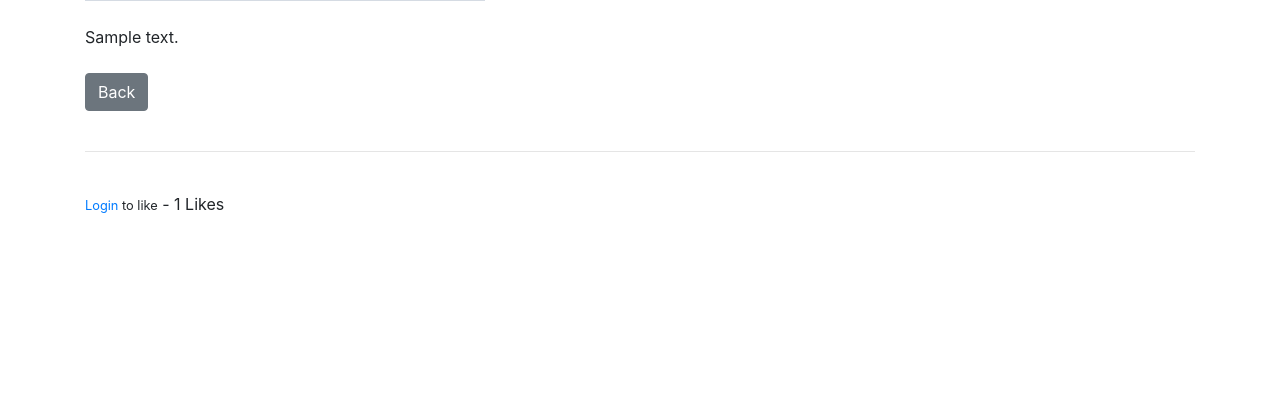
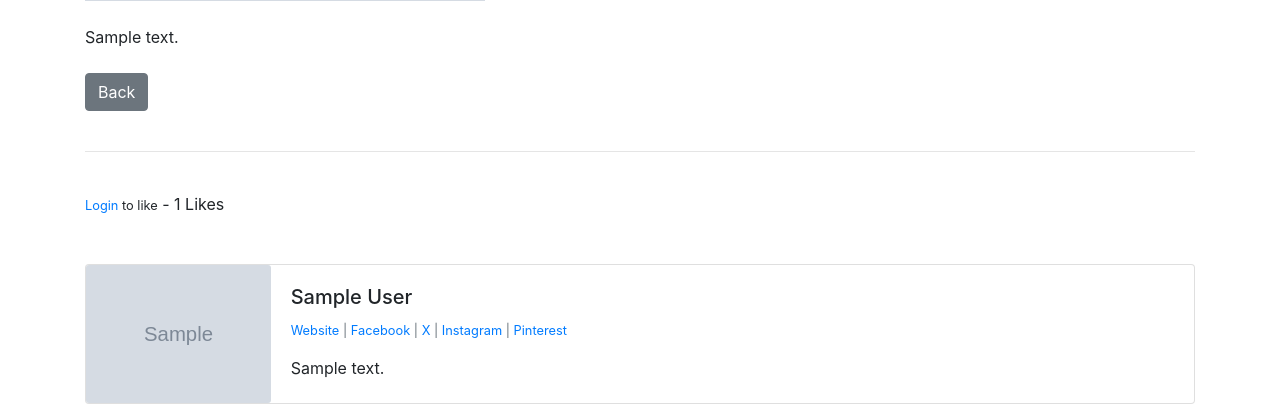
Before and after one commit to webQbe/django_simpleblog, a Django app: page /article/1 in a window 1280 px wide. Shown: the part 516-936 px from the top of the page. Before the commit the page ends 729 px from the top, so only its background shows below. Run offline with Django 5.2, Linux system fonts and the light colour scheme; tables that the repository leaves empty hold one stand-in row (values such as "Sample post"); grey boxes marked "Sample" are stand-in pictures; some libraries are stand-ins or nearby versions.

Commit message:
added profile picture and social media links to posts

```diff
--- a/myblog/blog/models.py
+++ b/myblog/blog/models.py
@@ -19,6 +19,12 @@ class Category(models.Model):
 class Profile(models.Model):
     user = models.OneToOneField(User, null=True, on_delete=models.CASCADE)
     bio = models.TextField()
+    profile_pic = models.ImageField(null=True, blank=True, upload_to="images/profile/")
+    website_url = models.CharField(max_length=255, null=True, blank=True)
+    facebook_url = models.CharField(max_length=255, null=True, blank=True)
+    twitter_url = models.CharField(max_length=255, null=True, blank=True)
+    instagram_url = models.CharField(max_length=255, null=True, blank=True)
+    pinterest_url = models.CharField(max_length=255, null=True, blank=True)
 
     def __str__(self):
         return str(self.user)
--- a/myblog/blog/templates/article_details.html
+++ b/myblog/blog/templates/article_details.html
@@ -44,5 +44,49 @@
   {% endif %}
   - {{ total_likes }} Likes
 </form>
+<br><br>
 
+<div class="card mb-3">
+  <div class="row no-gutters">
+    <div class="col-md-2">
+      <img src="{{ post.author.profile.profile_pic.url }}" class="card-img" alt="...">
+    </div>
+    <div class="col-md-10">
+      <div class="card-body">
+        <h5 class="card-title">
+          {{ post.author.first_name }}
+          {{ post.author.last_name }}
+        </h5>
+        <p class="small text-muted">
+        {% if post.author.profile.website_url %}
+         <a href="{{ post.author.profile.website_url }}">Website</a>
+        {% endif %}
+
+        {% if post.author.profile.facebook_url %}
+         | <a href="{{ post.author.profile.facebook_url }}">Facebook</a>
+        {% endif %}
+
+        {% if post.author.profile.twitter_url %}
+         | <a href="{{ post.author.profile.twitter_url}}">X</a>
+        {% endif %}
+
+        {% if post.author.profile.instagram_url %}
+         | <a href="{{ post.author.profile.instagram_url}}">Instagram</a>
+        {% endif %}
+
+        {% if post.author.profile.pinterest_url %}
+         | <a href="{{ post.author.profile.pinterest_url}}">Pinterest</a>
+        {% endif %}
+        </p>
+        <p class="card-text">
+          {{ post.author.profile.bio }}
+        </p>
+      </div>
+    </div>
+  </div>
+</div>
+
+
+<!-- <img src="{{ post.author.profile.profile_pic.url }}" width="75" height="75" class="rounded-circle">
+ -->
 {% endblock %}
```
Also changed, not shown: myblog/blog/migrations/0010_profile_facebook_url_profile_instagram_url_and_more.py (added), myblog/media/images/profile/ishan.png (added).
